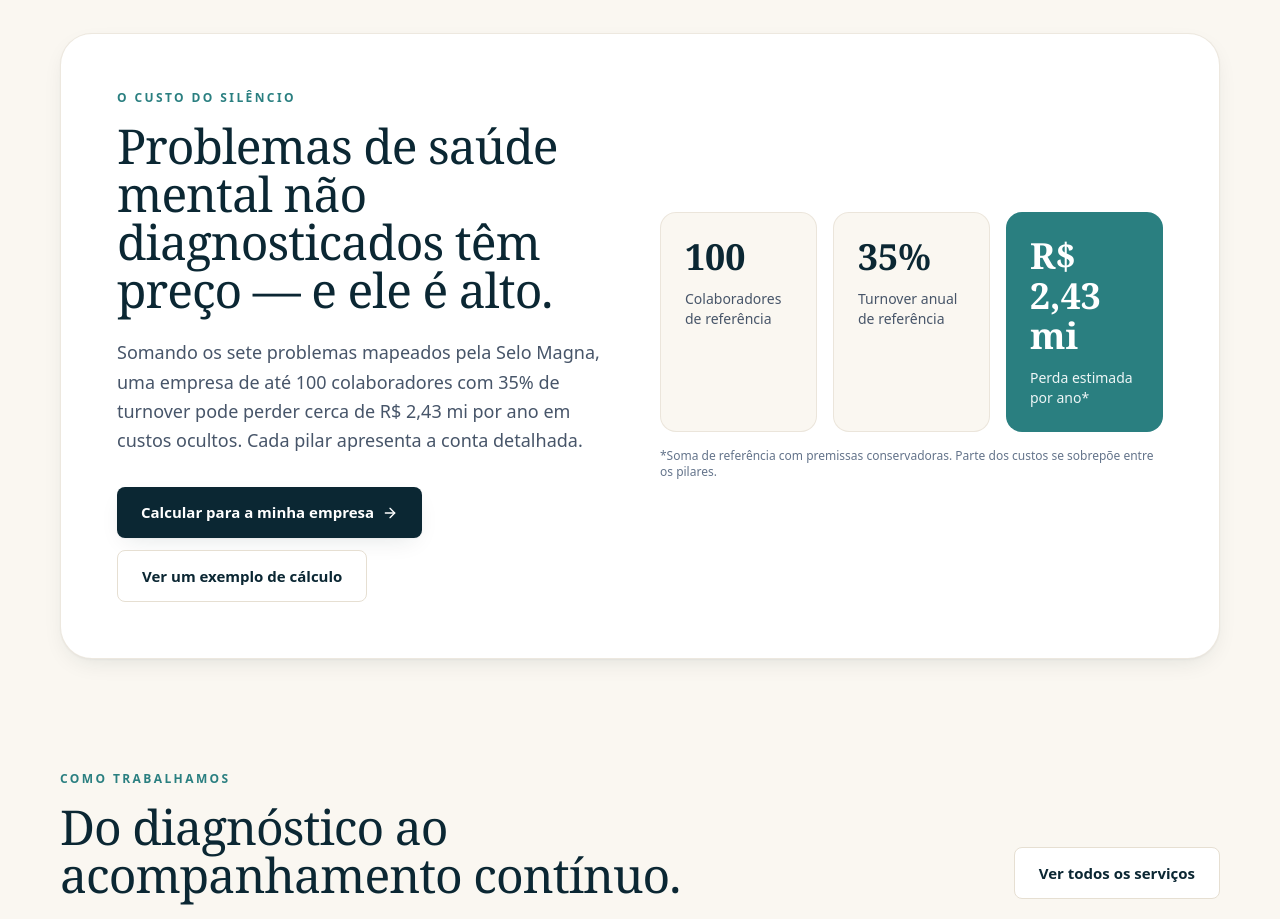
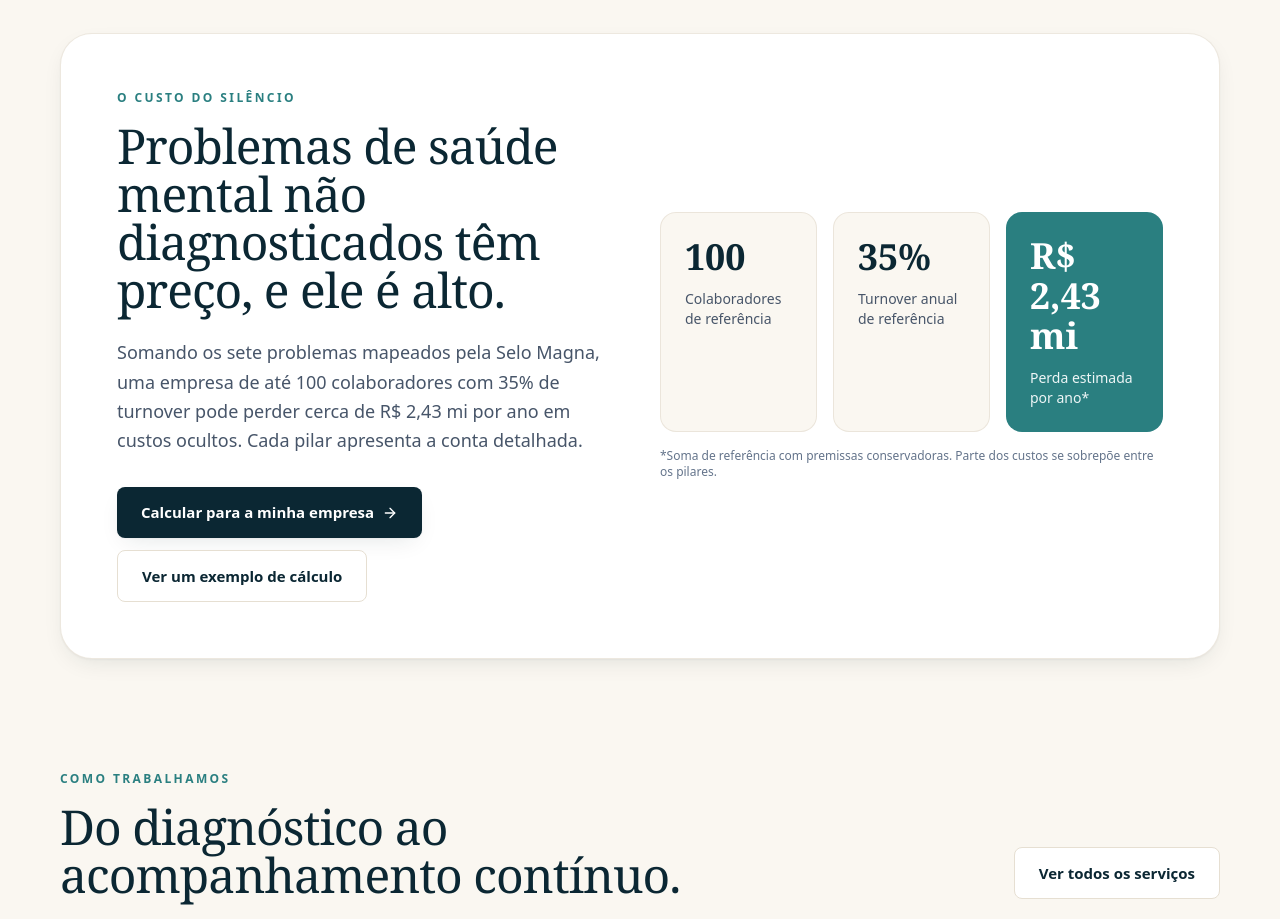
Before and after one commit to lucrispaula33/site-selo-magna, a Next.js app: page / in a window 1280 px wide. Shown: the part 4360-5279 px from the top of the page. Built offline with nearby package versions, Linux system fonts and the light colour scheme; no server answers.

Commit message:
Remove travessões: seções da home

```diff
--- a/src/components/Sections.tsx
+++ b/src/components/Sections.tsx
@@ -69,7 +69,7 @@ export function CostSilence() {
         <div className="grid items-center gap-10 rounded-4xl border border-areia-300/70 bg-white p-8 shadow-suave md:p-14 lg:grid-cols-2">
           <div>
             <p className="eyebrow">O custo do silêncio</p>
-            <h2 className="mt-4 text-4xl md:text-5xl">Problemas de saúde mental não diagnosticados têm preço — e ele é alto.</h2>
+            <h2 className="mt-4 text-4xl md:text-5xl">Problemas de saúde mental não diagnosticados têm preço, e ele é alto.</h2>
             <p className="lead mt-6">
               Somando os sete problemas mapeados pela {site.name}, uma empresa de até {defaultScenario.employees} colaboradores com{" "}
               {defaultScenario.turnover * 100}% de turnover pode perder cerca de {brlShort(total).replace("R$ ", "R$ ")} por ano em custos
```
